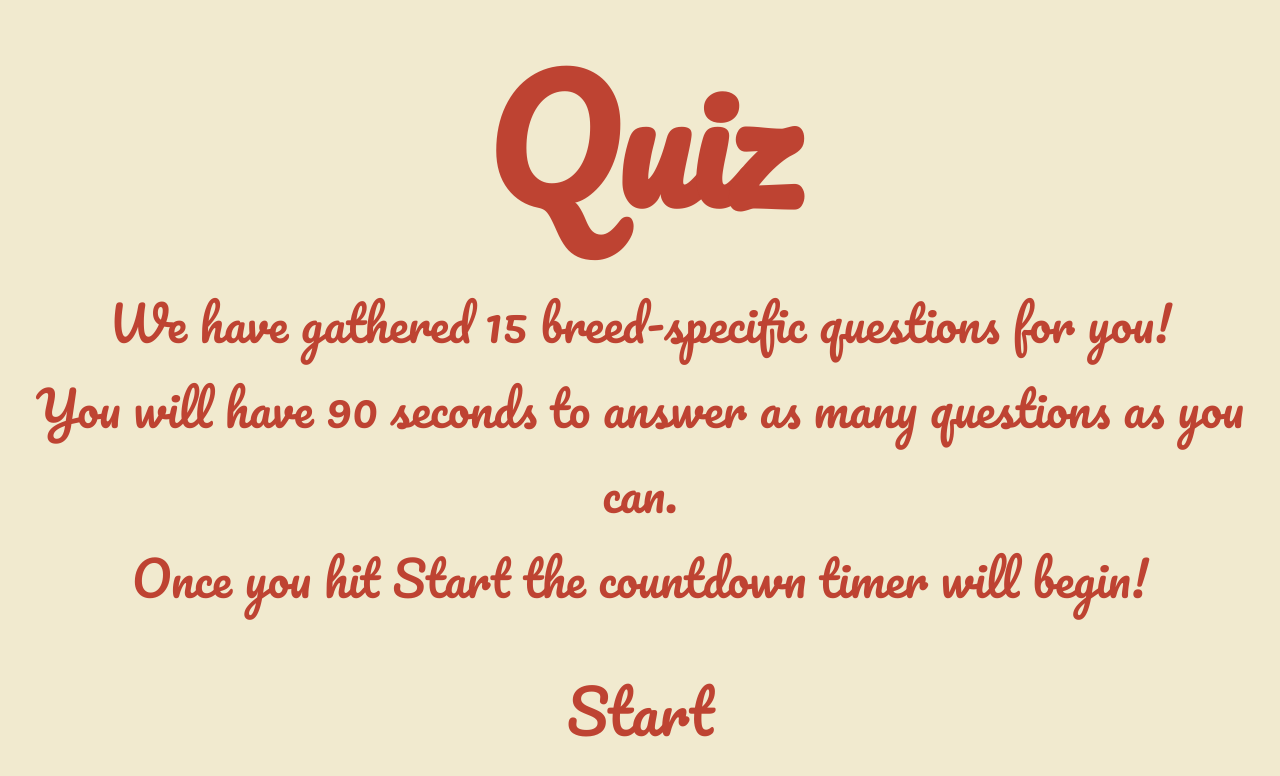
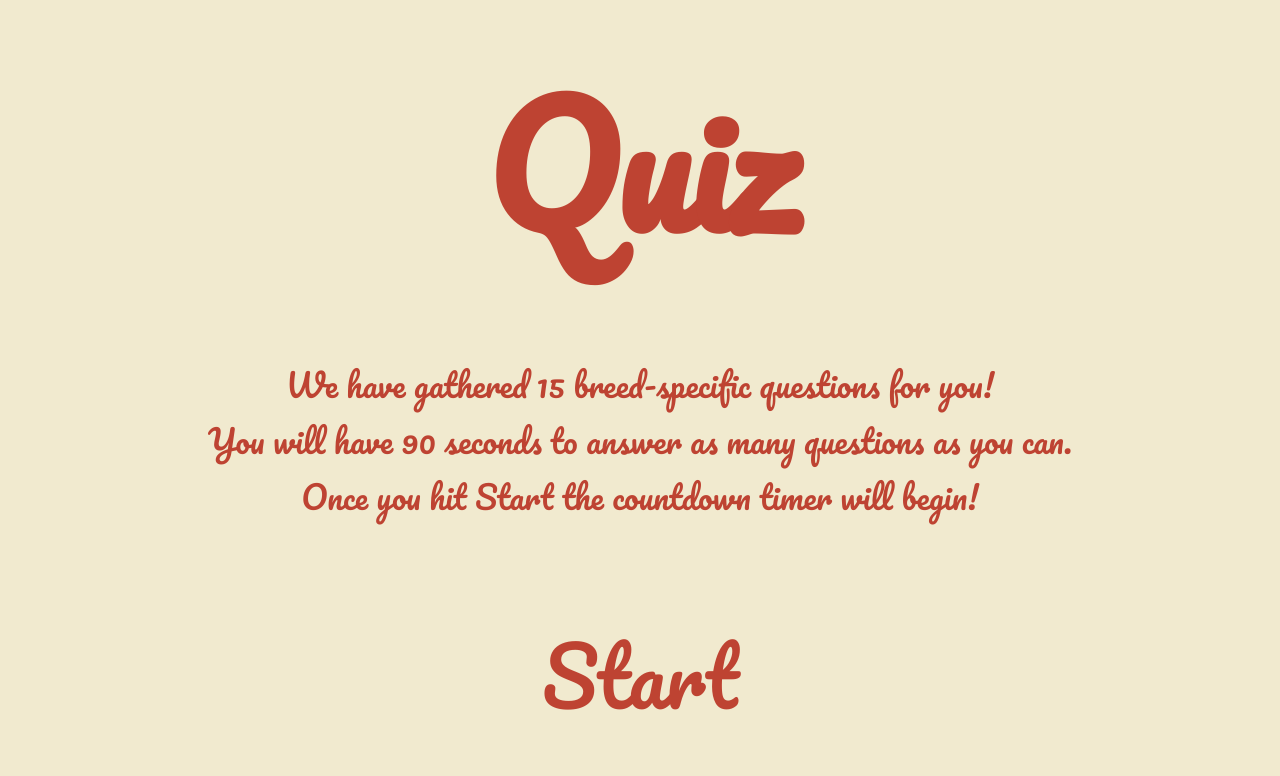
Before and after one commit to JCPenne/whoofer, a Next.js app: page /quiz in a window 1280 px wide. Shown: the top 776 px of the page. Built offline with nearby package versions, Linux system fonts and the light colour scheme.

Commit message:
minor tweaks to styling

```diff
--- a/components/Button/Button.module.css
+++ b/components/Button/Button.module.css
@@ -1,6 +1,6 @@
 .start_game {
   height: 200px;
-  font-size: 60px;
+  font-size: 5rem;
   background-color: transparent;
   border: none;
   color: #be4332;
@@ -11,7 +11,7 @@
   transition: font-size 1s ease-in-out;
 }
 .start_game:hover::after {
-  font-size: 5rem;
+  font-size: 6rem;
   content: 'Woof!';
 }
 .answer {
--- a/components/GameLandingPage/GameLandingPage.module.css
+++ b/components/GameLandingPage/GameLandingPage.module.css
@@ -2,7 +2,7 @@
   display: flex;
     flex-direction: column;
     align-items: center;
-    justify-content: space-between;
+    justify-content: space-around;
     width: 100%;
     height: 100%;
 }
@@ -11,6 +11,8 @@
   font-size: 10rem;
 }
 .game_blurb {
-  font-size: 3rem;
+  font-size: 2rem;
   text-align: center;
+  padding-left: 20px;
+  padding-right: 20px;
 }
--- a/styles/Home.module.css
+++ b/styles/Home.module.css
@@ -29,7 +29,6 @@
   align-items: center;
   justify-content: space-around;
   width: calc(100% / 3);
-  height: 350px;
   font-size: 2rem;
   background: linear-gradient(
     #f1eacf,
@@ -41,6 +40,7 @@
   border: none;
   color: inherit;
   transition: background 1.5s;
+  overflow: auto;
 }
 .link_label {
   animation-name: floating;
@@ -67,7 +67,6 @@
   font-size: 1rem;
   text-align: center;
   color: #f1eacf;
-  margin-top: -40px;
 }
 @keyframes floating {
   0% {
--- a/styles/globals.css
+++ b/styles/globals.css
@@ -10,7 +10,6 @@ body,
 main {
   height: 100%;
   max-width: 100vw;
-  overflow-x: hidden;
 }
 
 main {
```
